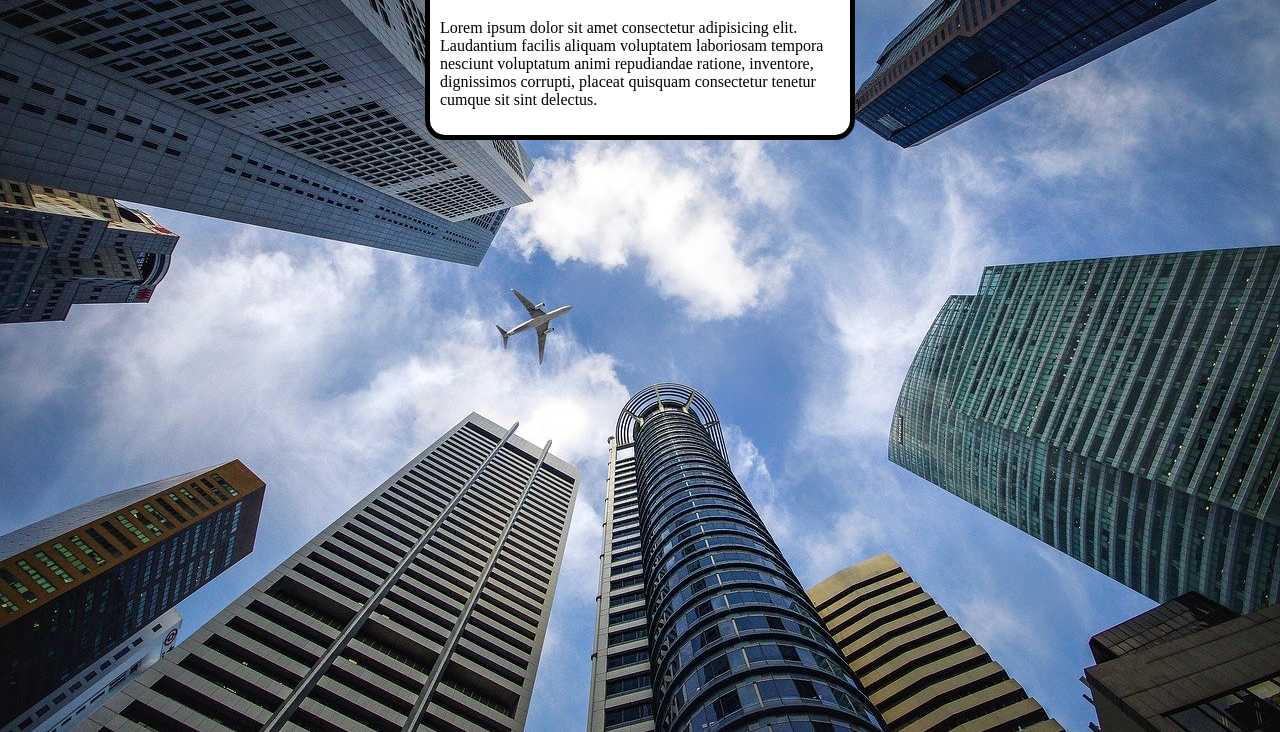
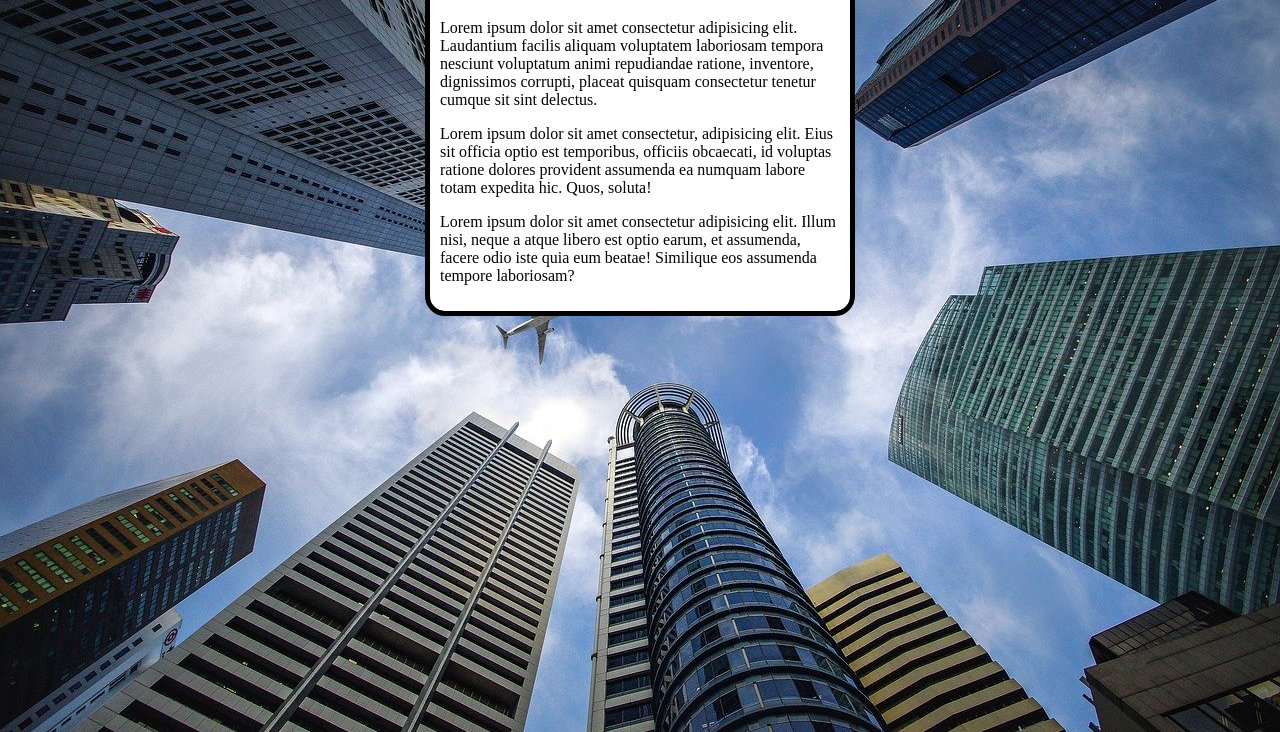
Before and after one commit to eugarcias/html-css, a plain HTML site: page exercicios/ex024/fundo04.html in a window 1280 px wide. Shown: the part 84-816 px from the top of the page. Drawn offline with Linux system fonts and the light colour scheme.

Commit message:
Update fundo04.html

```diff
--- a/exercicios/ex024/fundo04.html
+++ b/exercicios/ex024/fundo04.html
@@ -8,15 +8,23 @@
 <style>
     body {
         height: 100vh;
-        background-color: black;
+
+        /*background-color: black;
         background-image: url('img/wallpaper002.jpg');
         background-position: center top;
         background-repeat: no-repeat;
         background-size: cover;
+        background-attachment: fixed;
+
+        Shorthando - backgroudn
+        color > image > position >  repeat > [size] > attachment*/
+
+        background: black url('img/wallpaper002.jpg') center top no-repeat fixed;
+        background-size: cover;
     }
     main {
         background-color: white;
-        width: 400px;
+        max-width: 400px;
         padding: 10px;
         margin: auto;
         border: 5px solid #000000;
@@ -27,6 +35,10 @@
     <main>
         <h1>Teste de imagem de fundo</h1>
         <p>Lorem ipsum dolor sit amet consectetur adipisicing elit. Laudantium facilis aliquam voluptatem laboriosam tempora nesciunt voluptatum animi repudiandae ratione, inventore, dignissimos corrupti, placeat quisquam consectetur tenetur cumque sit sint delectus.</p>
+
+        <p>Lorem ipsum dolor sit amet consectetur, adipisicing elit. Eius sit officia optio est temporibus, officiis obcaecati, id voluptas ratione dolores provident assumenda ea numquam labore totam expedita hic. Quos, soluta!</p>
+
+        <p>Lorem ipsum dolor sit amet consectetur adipisicing elit. Illum nisi, neque a atque libero est optio earum, et assumenda, facere odio iste quia eum beatae! Similique eos assumenda tempore laboriosam?</p>
     </main>
 </body>
 </html>
```
